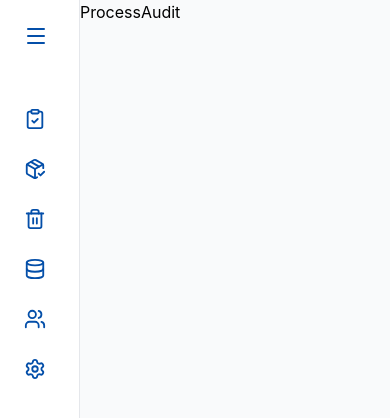
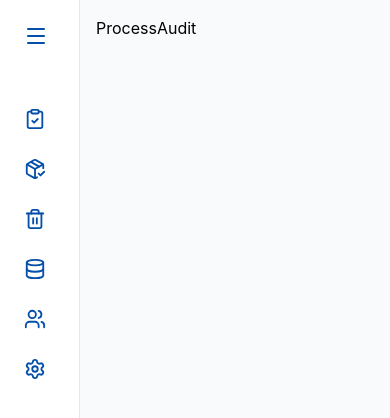
Before and after one commit to Manufacturas-Especializadas/QMP-FrontEnd, a React (Vite) app: page / in a window 390 px wide. Shown: the top 418 px of the page. Built offline with nearby package versions, Linux system fonts and the light colour scheme.

Commit message:
fix: correcion de bug en sidebar

```diff
--- a/src/App.tsx
+++ b/src/App.tsx
@@ -40,10 +40,14 @@ export const App = () => {
           },
         }}
       />
-      <div className="flex min-h-screen bg-gray-50">
+      <div className="flex h-screen bg-gray-50 overflow-hidden">
         <Sidebar />
-        <main className="flex-1 flex flex-col min-w-0 overflow-hidden">
-          <MyRoutes />
+
+        <main className="flex-1 flex flex-col min-w-0 overflow-y-auto">
+          <div className="p-4 md:p-0">
+            {" "}
+            <MyRoutes />
+          </div>
         </main>
       </div>
     </BrowserRouter>
```
